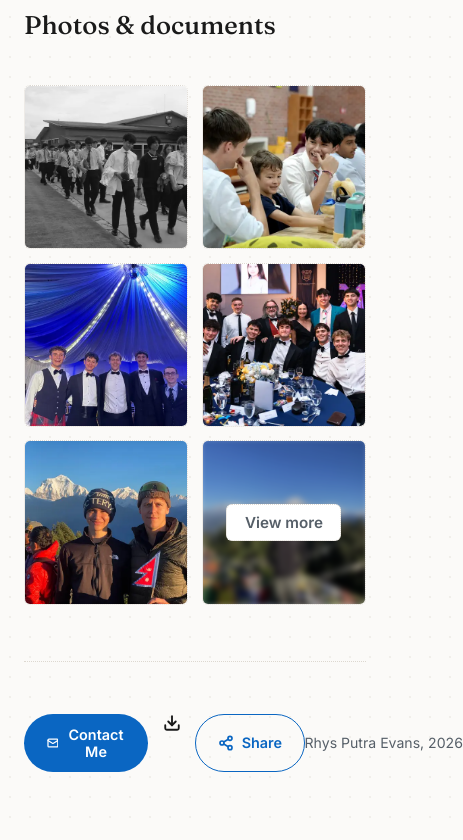
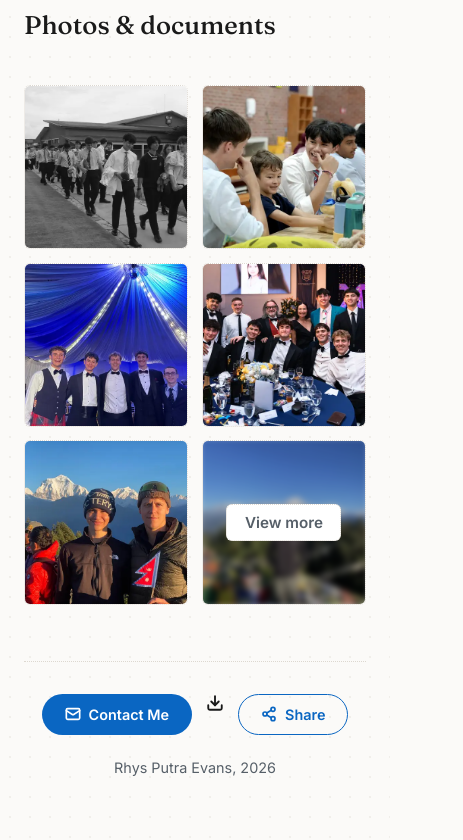
Before and after one commit to rice-evans/testbed, a React (Vite) app: page / in a window 390 px wide. Shown: the part 2813-3653 px from the top of the page, 463 px wide, since content can reach past the window. Built offline with nearby package versions, Linux system fonts and the light colour scheme.

Commit message:
Update App.css

```diff
--- a/src/App.css
+++ b/src/App.css
@@ -7,6 +7,7 @@
 
 .page {
   position: relative;
+  overflow-x: hidden; /* Fixes mobile horizontal blank space scrolling */
 }
 
 .page-banner {
@@ -875,3 +876,64 @@
     padding: 1.5rem;
   }
 }
+/* PDF Document Lightbox */
+.lightbox__pdf {
+  width: 80vw;
+  height: 75vh;
+  border-radius: 6px;
+  border: none;
+  background: var(--surface);
+  box-shadow: 0 12px 40px rgba(0, 0, 0, 0.15);
+  animation: scaleUpImg 0.25s cubic-bezier(0.16, 1, 0.3, 1) forwards;
+}
+
+@media (max-width: 768px) {
+  .lightbox__pdf {
+    width: 95vw;
+    height: 85vh;
+  }
+}
+/* ---------- Mobile Footer Overrides ---------- */
+@media (max-width: 768px) {
+  .footer {
+    flex-direction: column;
+    justify-content: center;
+    align-items: center;
+    gap: 1.25rem;
+    padding-top: 2rem;
+    text-align: center;
+  }
+
+  .footer__actions {
+    order: 1; /* Locks buttons to the top */
+    display: flex;
+    justify-content: center;
+    width: 100%;
+  }
+
+  .footer__copyright {
+    order: 2; /* Drops the 2026 text below the buttons */
+    margin-top: 0.25rem;
+    font-size: 0.9rem;
+    white-space: normal;
+    width: 100%;
+  }
+}
+
+/* ---------- PDF Document Lightbox ---------- */
+.lightbox__pdf {
+  width: 80vw;
+  height: 75vh;
+  border-radius: 6px;
+  border: none;
+  background: var(--surface);
+  box-shadow: 0 12px 40px rgba(0, 0, 0, 0.15);
+  animation: scaleUpImg 0.25s cubic-bezier(0.16, 1, 0.3, 1) forwards;
+}
+
+@media (max-width: 768px) {
+  .lightbox__pdf {
+    width: 95vw;
+    height: 85vh;
+  }
+}
```
